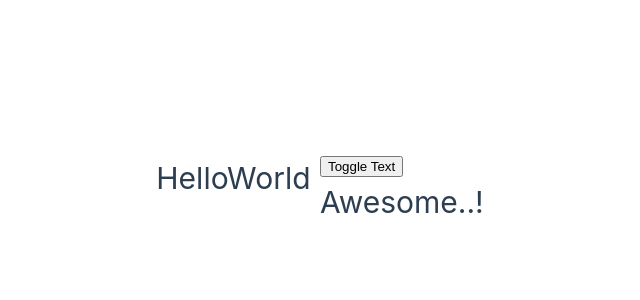
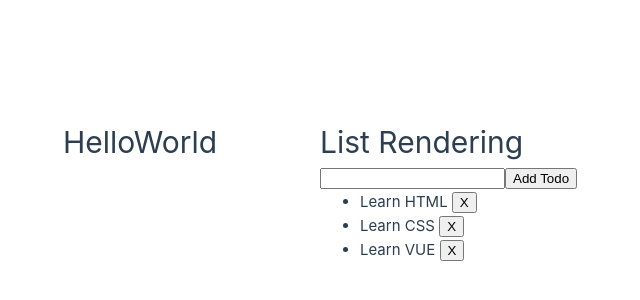
Before and after one commit to TSKHayagreevaC/vue-webapp, a Vue app: page / in a window 1280 px wide. Shown: the part 210-510 px from the top of the page, without its empty margins (320-960 px from the left). Built offline with nearby package versions, Linux system fonts and the light colour scheme.

Commit message:
List rendering component added

```diff
--- a/src/App.vue
+++ b/src/App.vue
@@ -1,8 +1,8 @@
 <script setup>
-import ConditionalRendering from './components/ConditionalRendering.vue'
+import ListRendering from './components/ListRendering.vue'
 </script>
 
 <template>
   <h1>HelloWorld</h1>
-  <ConditionalRendering />
+  <ListRendering />
 </template>
--- /dev/null
+++ b/src/components/ListRendering.vue
@@ -0,0 +1,37 @@
+<script setup>
+import {ref} from 'vue'
+let id = 0
+
+const newTodo = ref('')
+const todos = ref([
+    {id: id++, text: 'Learn HTML'},
+    {id: id++, text: 'Learn CSS'},
+    {id: id++, text: 'Learn VUE'}
+])
+
+function addTodo() {
+    todos.value.push({id: id++, text: newTodo.value})
+    newTodo.value = ''
+}
+
+function removeTodo(todo) {
+    todos.value = todos.value.filter(ele => ele !== todo)
+}
+
+</script>
+
+<template>
+    <div>
+        <h1>List Rendering</h1>
+        <form @submit.prevent="addTodo">
+            <input v-model="newTodo" >
+            <button>Add Todo</button>
+        </form>
+        <ul>
+            <li v-for="todo in todos" :key="todo.id">
+                {{todo.text}}
+                <button @click="removeTodo(todo)">X</button>
+            </li>
+        </ul>
+    </div>
+</template>
```
